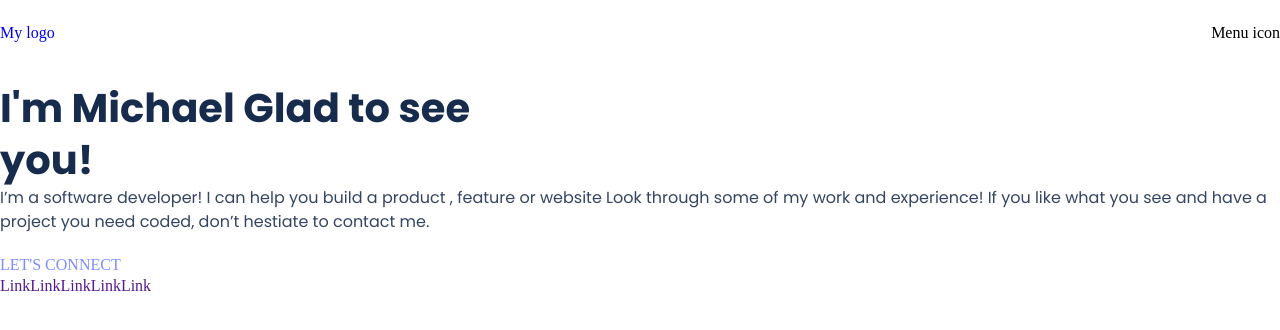
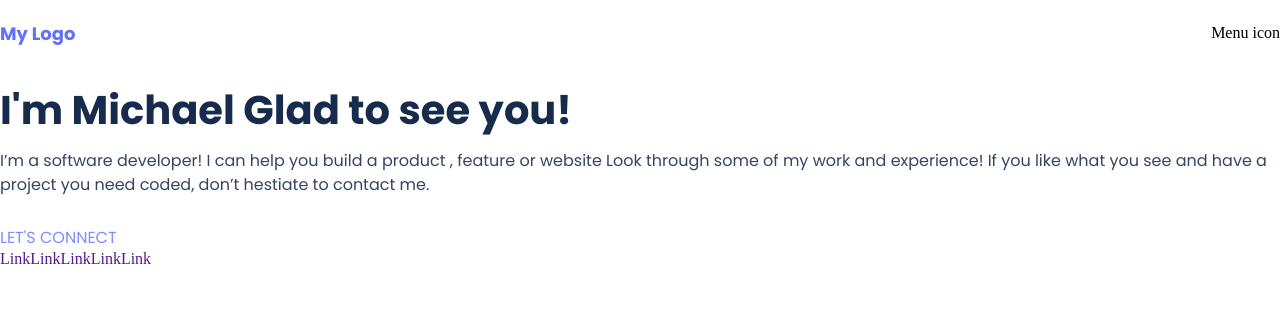
Before and after one commit to michaelamponsah/personal-portfolio, a website: page index.html in a window 1280 px wide. Drawn offline with Linux system fonts and the light colour scheme.

Commit message:
Add font and margin styles to headline and toolbar sections

```diff
--- a/css/styles.css
+++ b/css/styles.css
@@ -1,5 +1,5 @@
-:root{
-  --font-family-primary: font-family: 'Poppins', sans-serif;
+:root {
+  --font-family-primary: 'Poppins', sans-serif;
 }
 
 /* Basic resets */
@@ -41,6 +41,15 @@ img {
   padding: 1.5em 0;
 }
 
+.toolbar>ul:first-child a {
+  text-transform: capitalize;
+  font-family: var(--font-family-primary);
+  font-weight: 700;
+  font-size: 18px;
+  line-height: 20px;
+  color: #6070FF;
+}
+
 .toolbar ul a {
   text-decoration: none;
 }
@@ -52,34 +61,37 @@ img {
 }
 
 .headline h1 {
-  width: 40%;
+  width: 60%;
   font-size: 40px;
   line-height: 52px;
   font-weight: 700;
-  font-family: "Poppins";
+  font-family: var(--font-family-primary);
   color: #172B4D;
 }
 
 .headline p {
-  font-family: 'Poppins';
+  font-family: var(--font-family-primary);
   font-weight: 400;
   font-size: 16px;
   line-height: 24px;
   color: #344563;
+  padding: 0.8em 0;
 }
 
 .headline span {
   display: block;
   text-transform: uppercase;
+  font-family: var(--font-family-primary);
   font-weight: 500;
   font-size: 16px;
   line-height: 24px;
   color: #7F8CFF;
 }
 
-.socials{
-  margin: 1.2em 0;
+.socials {
+  margin: 1em 0;
 }
+
 .socials ul {
   display: flex;
 }
```
